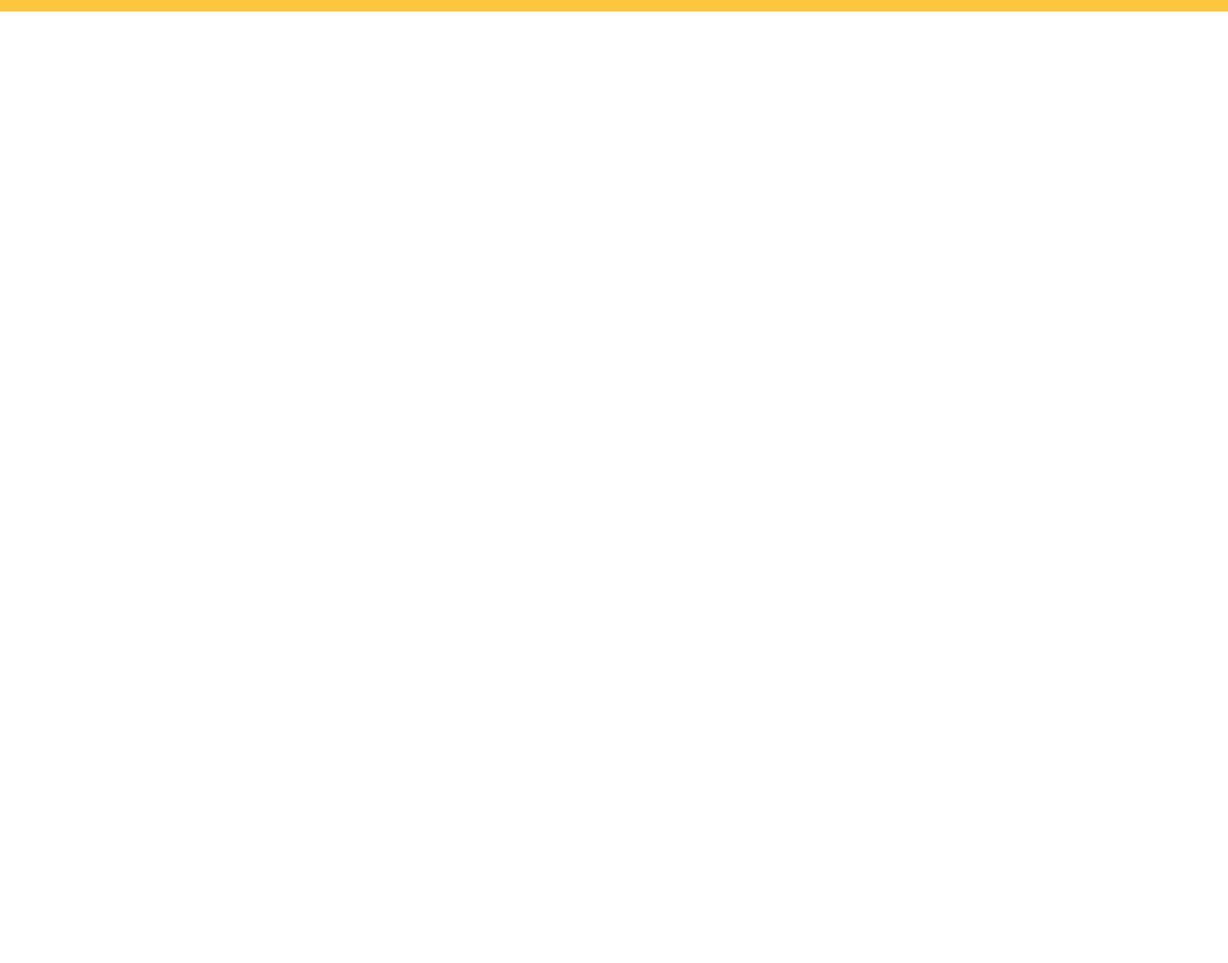
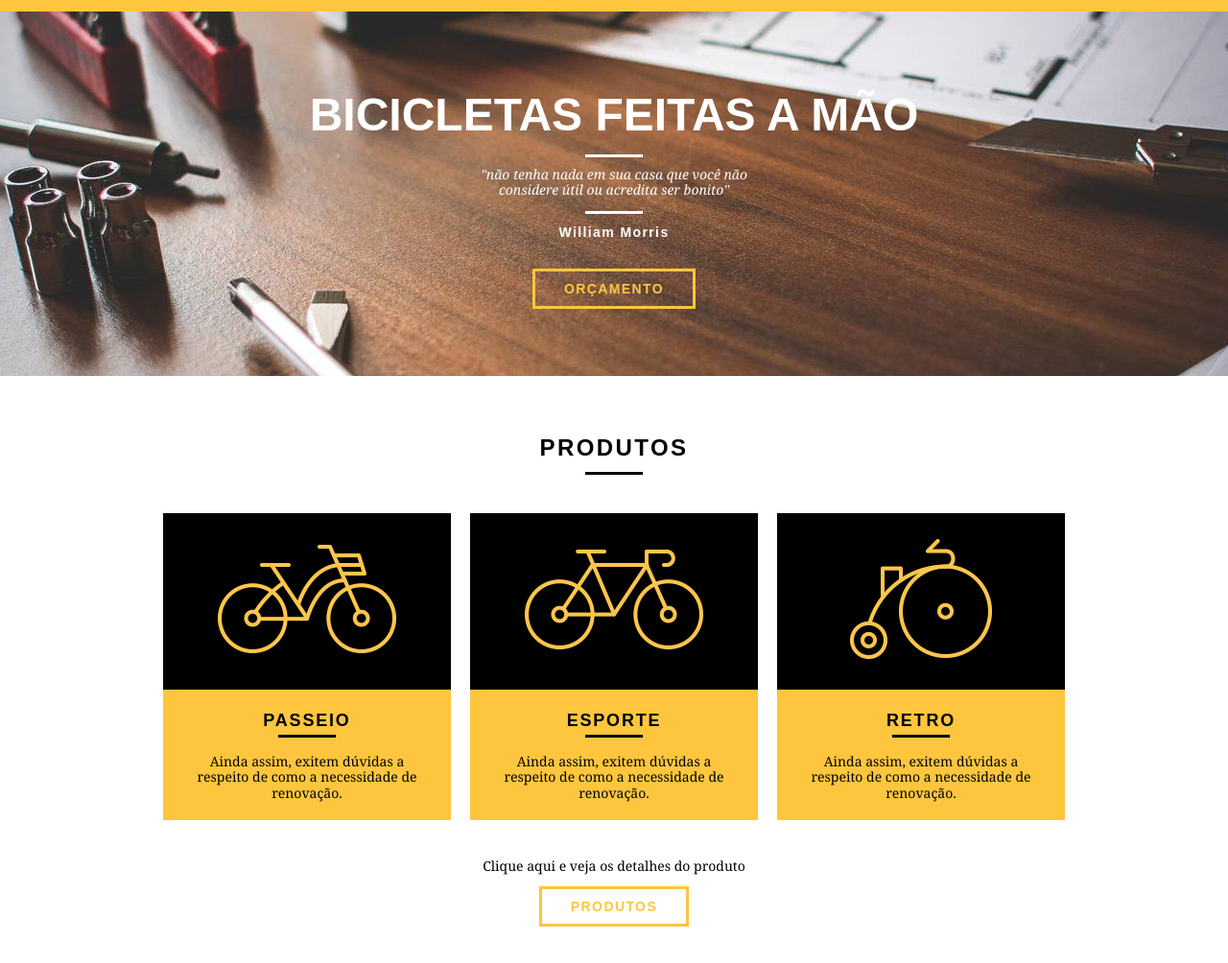
Before and after one commit to michaelmpd/Bikcraft, a plain HTML site: page index.html in a window 1280 px wide. Shown: the part 84-1088 px from the top of the page at 96% size. Before the commit the page ends 800 px from the top, so only its background shows below. Drawn offline with Linux system fonts and the light colour scheme.

Commit message:
Criado section introdução e produtos

```diff
--- a/css/style.css
+++ b/css/style.css
@@ -2,6 +2,52 @@
 
 body{
     font-family: arial, Arial, Helvetica, sans-serif
+}
+
+p{
+    font-family: Georgia, 'Times New Roman', Times, serif;
+    font-size: 14px;
+}
+
+.btn{
+    border: 3px solid #fec63e;
+    color: #fec63e;
+    font-weight: bold;
+    padding: 10px 30px;
+    font-size: 14px;
+    text-transform: uppercase;
+    letter-spacing: .1em;
+    transition: .5s ease;
+}
+
+.btn:hover{
+    color: #fff;
+    border-color: #fff;
+}
+
+.btn.btn-preto:hover{
+    color: #000;
+    border-color: #000;
+}
+
+.subtitulo{
+    font-weight: bold;
+    font-size: 24px;
+    line-height: 30px;
+    letter-spacing: .1em;
+    color: #000;
+    text-transform: uppercase;
+    text-align: center;
+    margin-bottom: 40px;
+}
+
+.subtitulo:after{
+    content: '';
+    display: block;
+    width: 60px;
+    height: 3px;
+    background: #000;
+    margin: 10px auto;
 }
 
 /* Header */
@@ -12,6 +58,7 @@ body{
     width: 100%;
     background-color: #fec63e;
     padding: 15px 0;
+    z-index: 10;
 }
 
 .header_menu{
@@ -41,3 +88,95 @@ body{
 
 
 /* Introdução */
+
+.introducao{
+    width: 100%;
+    height: 380px;
+    background: url("../img/bg.jpg") no-repeat center;
+    background-size: cover;
+    margin-top: 96px;
+    text-align: center;
+    padding-top: 80px;
+}
+
+.introducao h1{
+    font-size: 48px;
+    color: #fff;
+    font-weight: bold;
+    text-transform: uppercase;
+}
+
+.quote-externo{
+    max-width: 320px;
+    margin: 0 auto;
+    color: #fff;
+    margin-bottom: 40px ;
+}
+
+.quote-externo p{
+    font-style: italic;
+}
+
+.quote-externo p::before, .quote-externo p::after{
+    content: '';
+    display: block;
+    width: 60px;
+    height: 3px;
+    background: #fff;
+    margin: 14px auto 10px auto;
+}
+
+.quote-externo cite{
+    font-style: normal;
+    font-weight: bold;
+    font-size: 14px;
+    letter-spacing: .1em;
+}
+
+/* PRODUTOS */
+
+.produtos{
+    padding: 60px 0;
+}
+
+.produtos_lista li{
+    background: #fec63e;
+    text-align: center;
+}
+
+.produtos_lista h3{
+    font-weight: bold;
+    font-size: 18px;
+    text-transform: uppercase;
+    line-height: 25px;
+    letter-spacing: .1em;
+    margin-top: 20px;
+}
+
+.produtos_lista li h3::after{
+    content: '';
+    display: block;
+    width: 60px;
+    height: 3px;
+    background: #000;
+    margin: 2px auto;
+}
+
+.produtos_lista li p{
+    padding: 15px 20px 20px 20px;
+}
+
+.produtos_icone{
+    background: #000;
+    padding: 20px;
+}
+
+.call{
+    padding-top: 40px ;
+    text-align: center;
+    clear: both;
+}
+
+.call p{
+    margin-bottom: 25px;
+}
--- a/index.html
+++ b/index.html
@@ -28,6 +28,55 @@
             </nav>
         </div>
     </header>
+    <!-- Fim HEADER -->
 
+
+    <!-- Inicio introdução -->
+    <section class="introducao">
+        <div class="container">
+            <h1>Bicicletas Feitas a Mão</h1>
+            <blockquote class="quote-externo">
+                <p>"não tenha nada em sua casa que você não considere útil ou acredita ser bonito"</p>
+                <cite>William Morris</cite>
+            </blockquote>
+            <a href="produtos.html" class="btn">Orçamento</a>
+        </div>
+    </section>
+    <!-- Fim Introdução -->
+
+    <!-- Inicio Produtos -->
+
+    <section class="produtos container">
+        <h2 class="subtitulo">Produtos</h2>
+        <ul class="produtos_lista">
+            <li class="grid-1-3">
+                <div class="produtos_icone">
+                    <img src="/img/produtos/passeio.png" alt="Bikcraft passeio">
+                </div>
+                <h3>Passeio</h3>
+                <p>Ainda assim, exitem dúvidas a respeito de como a necessidade de renovação.</p>
+            </li>
+            <li class="grid-1-3">
+                <div class="produtos_icone">
+                    <img src="/img/produtos/esporte.png" alt="Bikcraft Esporte">
+                </div>
+                <h3>Esporte</h3>
+                <p>Ainda assim, exitem dúvidas a respeito de como a necessidade de renovação.</p>
+            </li>
+            <li class="grid-1-3">
+                <div class="produtos_icone">
+                    <img src="/img/produtos/retro.png" alt="Bikcraft retro">
+                </div>
+                <h3>Retro</h3>
+                <p>Ainda assim, exitem dúvidas a respeito de como a necessidade de renovação.</p>
+            </li>
+        </ul>
+
+        <div class="call">
+            <p>Clique aqui e veja os detalhes do produto</p>
+            <a href="produtos.html" class="btn btn-preto">Produtos</a>
+        </div>
+
+    </section>
 </body>
 </html>
```
